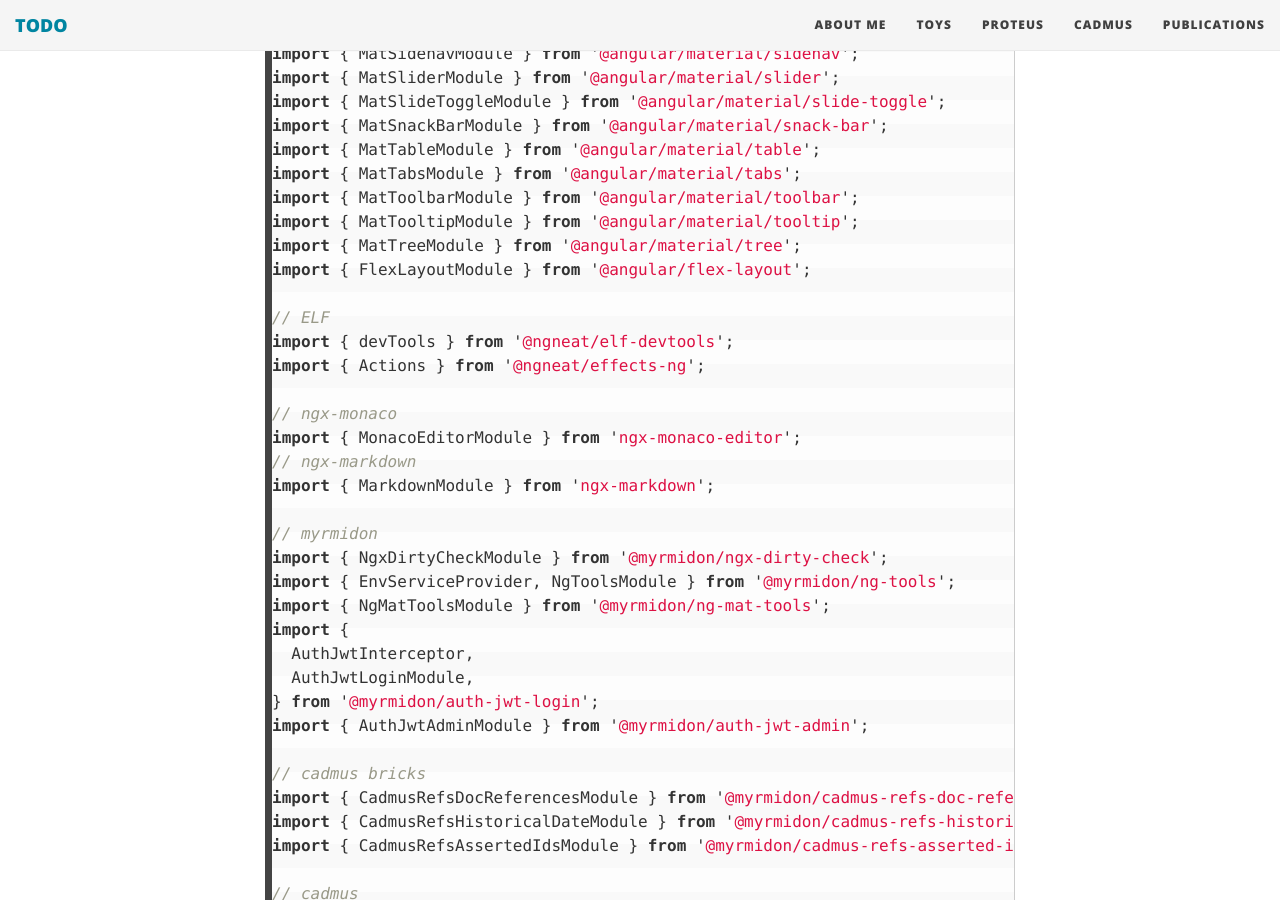
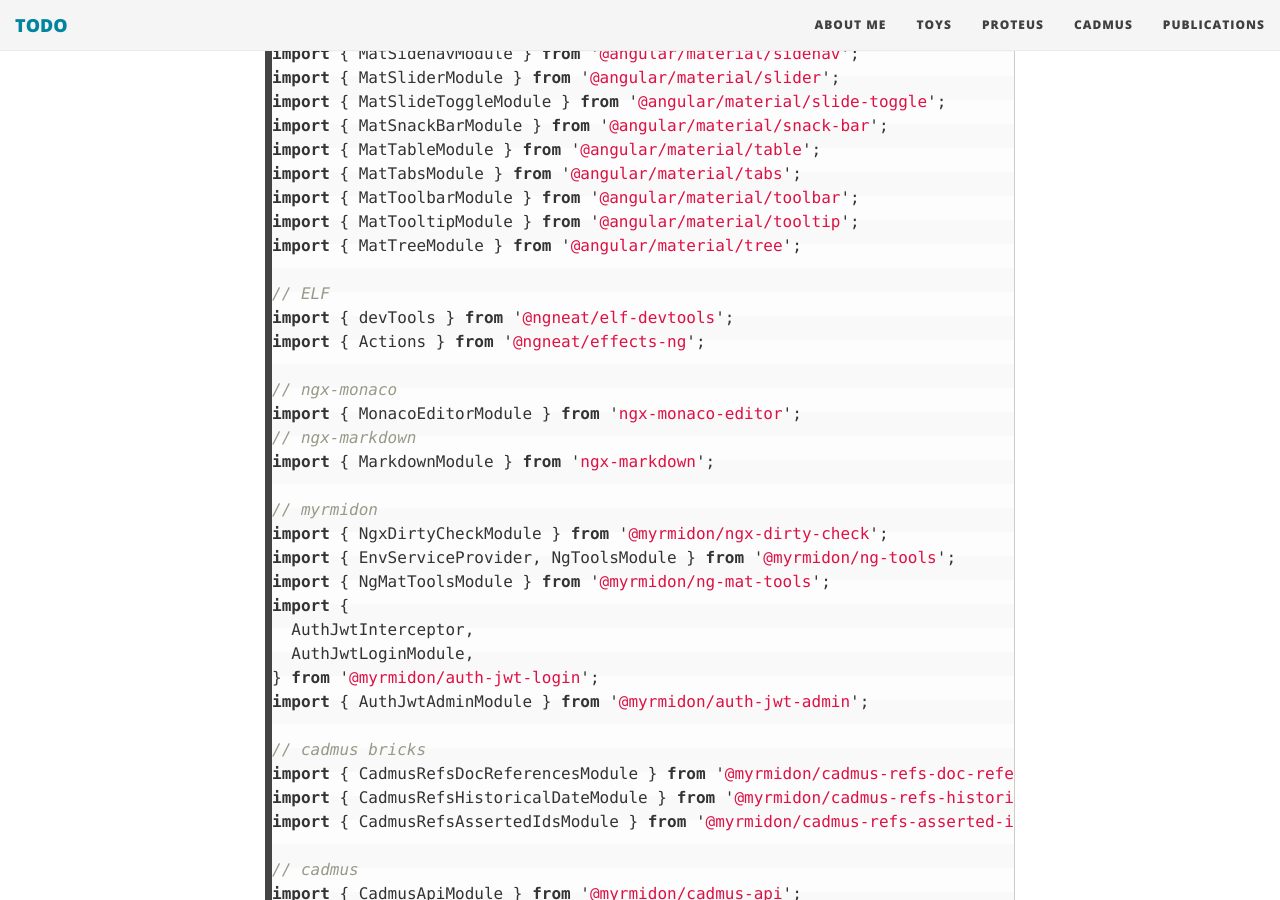
Before and after one commit to Myrmex/overview, a Jekyll site: the page built from cadmus/dev/frontend.md, in a window 1280 px wide and 900 px high, scrolled down 10714 px. Built offline with Jekyll 4.4.1, drawn with Linux system fonts in a browser that asks for light colours; nearby versions of some CDN libraries.

Commit message:
Frontend

```diff
--- a/cadmus/dev/frontend.md
+++ b/cadmus/dev/frontend.md
@@ -386,7 +386,6 @@ import { MatTabsModule } from '@angular/material/tabs';
 import { MatToolbarModule } from '@angular/material/toolbar';
 import { MatTooltipModule } from '@angular/material/tooltip';
 import { MatTreeModule } from '@angular/material/tree';
-import { FlexLayoutModule } from '@angular/flex-layout';
 
 // ELF
 import { devTools } from '@ngneat/elf-devtools';
@@ -484,7 +483,6 @@ import { ITEM_BROWSER_KEYS } from './item-browser-keys';
     MatTooltipModule,
     MatToolbarModule,
     MatTreeModule,
-    FlexLayoutModule,
     // vendors
     MonacoEditorModule.forRoot(),
     MarkdownModule.forRoot(),
```
Also changed, not shown: cadmus/dev/frontend/app.md (+0 -2 lines).
